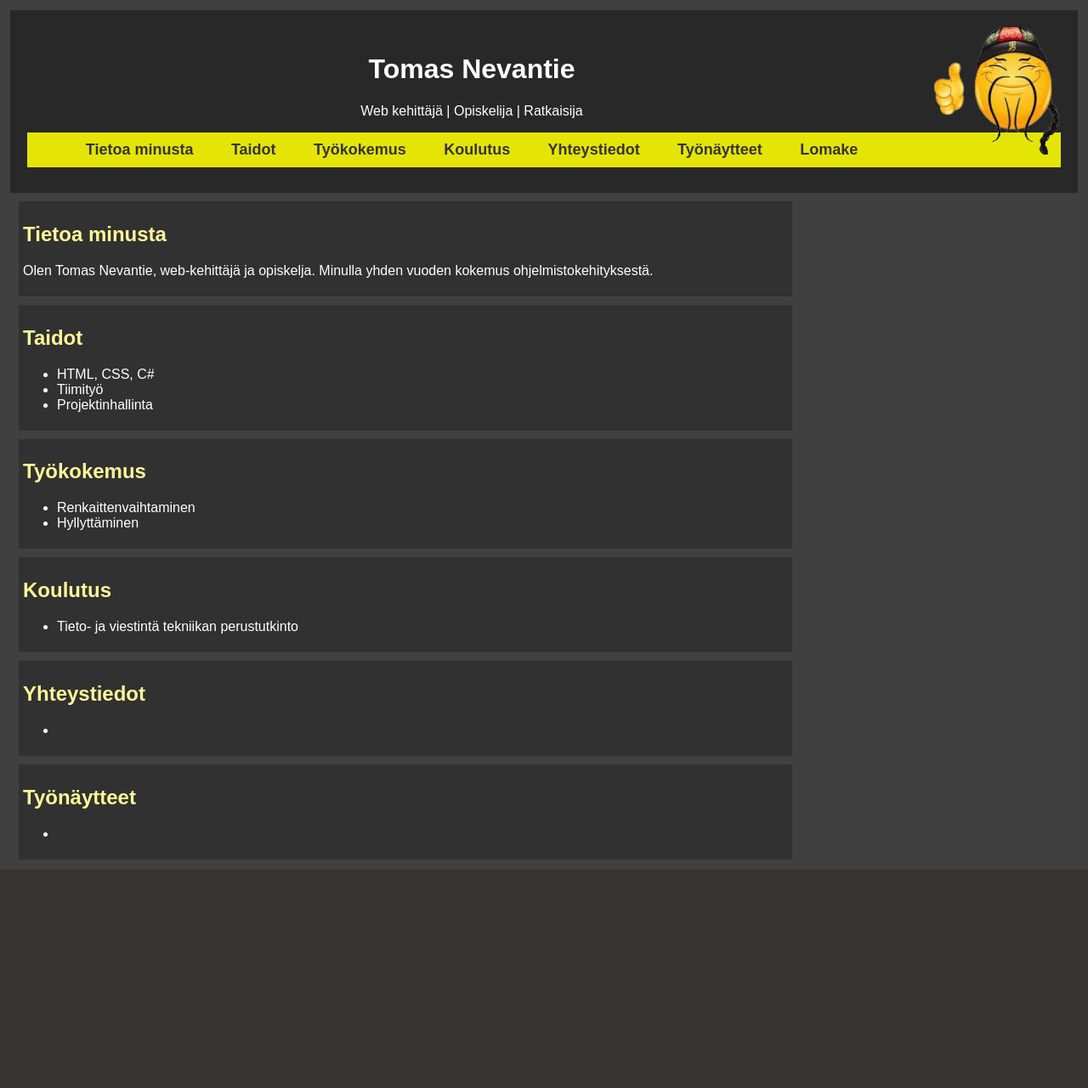
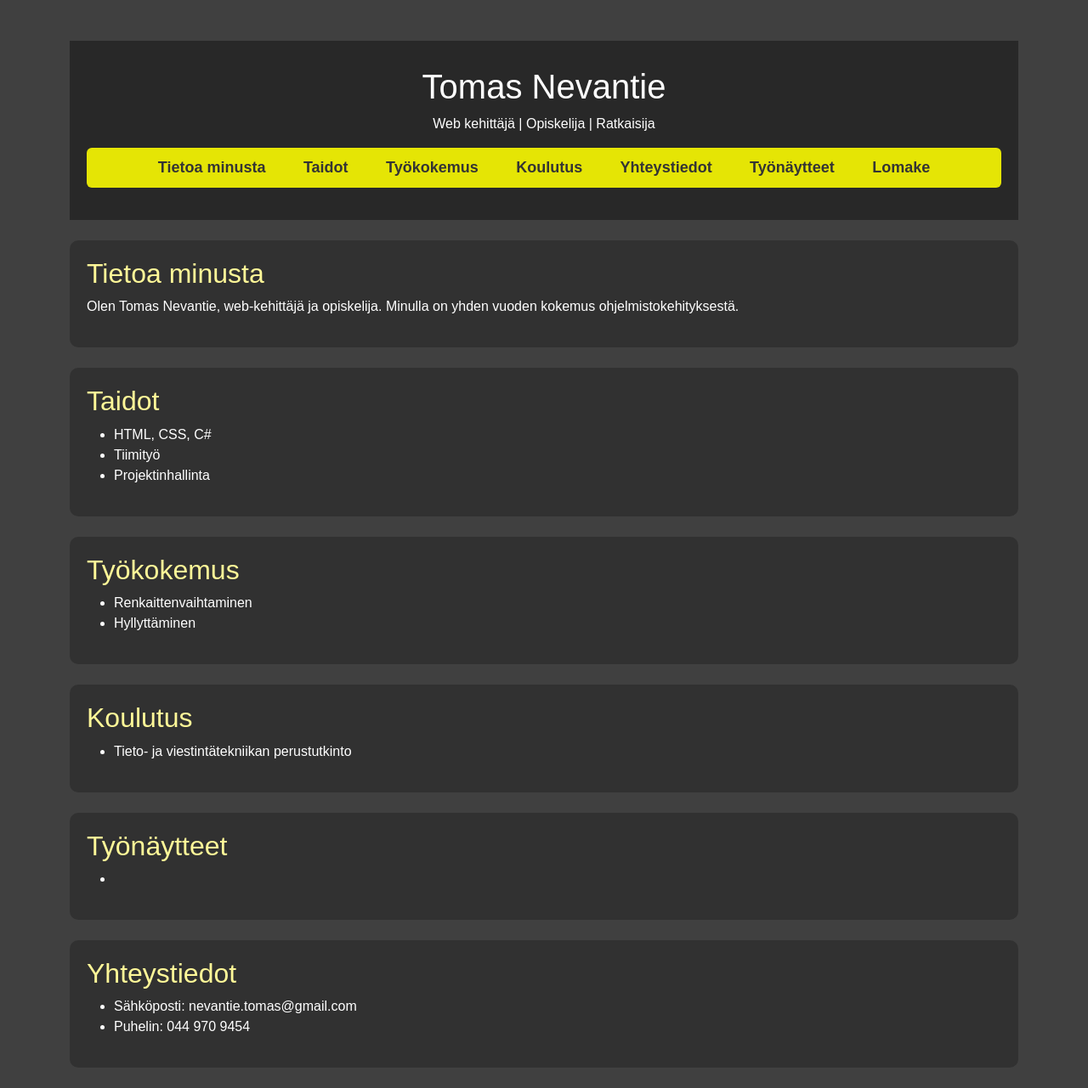
Before and after one commit to TomasNv07/TomasNv07.github.io, a PHP site: page / in a window 1280 px wide. Shown: the whole page at 85% size. Before the commit the page ends 1024 px from the top, so only its background shows below. Run offline with PHP 8.4, Linux system fonts and the light colour scheme.

Commit message:
Add files via upload

```diff
--- a/index.html
+++ b/index.html
@@ -4,33 +4,27 @@
     <meta charset='utf-8'>
     <title>Tomas Nevantie</title>
     <meta name='viewport' content='width=device-width, initial-scale=1'>
+    <link rel="stylesheet" href="https://cdn.jsdelivr.net/npm/bootstrap@5.3.3/dist/css/bootstrap.min.css">
     <style>
-        body
-        {
+        body {
             font-family: Arial, sans-serif;
-            margin: 12px;
             padding: 0;
             background-color: #404040;
             color: white;
-
         }
-        header
-        {
+        header {
             background-color: rgb(40, 40, 40);
             color: white;
             padding: 30px 20px;
             text-align: center;
-
         }
-        nav
-        {
+        nav {
             background-color: #ffff00e0;
             text-align: center;
             padding: 10px 0px;
             z-index: 1000;
         }
-        nav a
-        {
+        nav a {
             color: rgb(52, 52, 52);
             text-decoration: none;
             margin: 15px;
@@ -38,54 +32,57 @@
             font-weight: bold;
             padding: 5px;
         }
-        nav a:hover
-        {
+        nav a:hover {
             text-decoration: underline;
         }
-        section
-        {
+        section {
             background-color: rgb(49, 49, 49);
-            max-width: 900px;
-            margin: 10px;
-            padding: 5px;
+            margin: 20px 0;
+            padding: 20px;
+            border-radius: 10px;
         }
-        section h2
-        {
+        section h2 {
             color: #fff898;
         }
-        img
-        {
+        img {
             width: 150px;
             height: 150px;
             object-fit: cover;
-            border: 5px ;
+            border: 5px;
             margin: 20px;
+        }
+        @media (max-width: 768px) {
+            section {
+                padding: 10px;
+            }
         }
     </style>
 </head>
 <body>
-    <img align="right" src="yes.png" alt="">
-    <header>
+    <div class="container mt-5">
+        <header class="mb-4">
             <h1>Tomas Nevantie</h1>
             <p>Web kehittäjä | Opiskelija | Ratkaisija</p>
-        <nav>
+            <nav class="mb-2 rounded">
                 <a href="#minä">Tietoa minusta</a>
                 <a href="#taidot">Taidot</a>
                 <a href="#työkokemus">Työkokemus</a>
                 <a href="#koulutus">Koulutus</a>
-            <a href="#yhteystietdot">Yhteystiedot</a>
+                <a href="#yhteystiedot">Yhteystiedot</a>
                 <a href="#työnäytteet">Työnäytteet</a>
                 <a href="lomake.html">Lomake</a>
             </nav>
         </header>
-        <section id="minä">
+
+        <section id="minä" class="mb-4">
             <h2>Tietoa minusta</h2>
             <p>
-                Olen Tomas Nevantie, web-kehittäjä ja opiskelja.
-                Minulla yhden vuoden kokemus ohjelmistokehityksestä.
+                Olen Tomas Nevantie, web-kehittäjä ja opiskelija.
+                Minulla on yhden vuoden kokemus ohjelmistokehityksestä.
             </p>
         </section>
-        <section id="taidot">
+
+        <section id="taidot" class="mb-4">
             <h2>Taidot</h2>
             <ul>
                 <li>HTML, CSS, C#</li>
@@ -93,30 +90,37 @@
                 <li>Projektinhallinta</li>
             </ul>
         </section>
-        <section id="työkokemus">
+
+        <section id="työkokemus" class="mb-4">
             <h2>Työkokemus</h2>
             <ul>
                 <li>Renkaittenvaihtaminen</li>
                 <li>Hyllyttäminen</li>
             </ul>
         </section>
-        <section id="koulutus">
+
+        <section id="koulutus" class="mb-4">
             <h2>Koulutus</h2>
             <ul>
-                <li>Tieto- ja viestintä tekniikan perustutkinto</li>
+                <li>Tieto- ja viestintätekniikan perustutkinto</li>
             </ul>
         </section>
-        <section id="yhteystiedot">
+
+        <section id="työnäytteet" class="mb-4">
+            <h2>Työnäytteet</h2>
+            <ul>
+                <li><a href=""></a></li>
+            </ul>
+        </section>
+
+        <section id="yhteystiedot" class="mb-4">
             <h2>Yhteystiedot</h2>
             <ul>
-                <li></li>
+                <li>Sähköposti: nevantie.tomas@gmail.com</li>
+                <li>Puhelin: 044 970 9454</li>
             </ul>
         </section>
-        <section id="työnäytteet">
-            <h2>Työnäytteet</h2>
-            <ul>
-                <li></li>
-            </ul>
-        </section>
+
+    </div>
 </body>
 </html>
```
Also changed, not shown: lomake.html (+15 -13 lines), tyyli.css (line endings or trailing spaces). Lines whose indentation alone changed are shown as unchanged.
